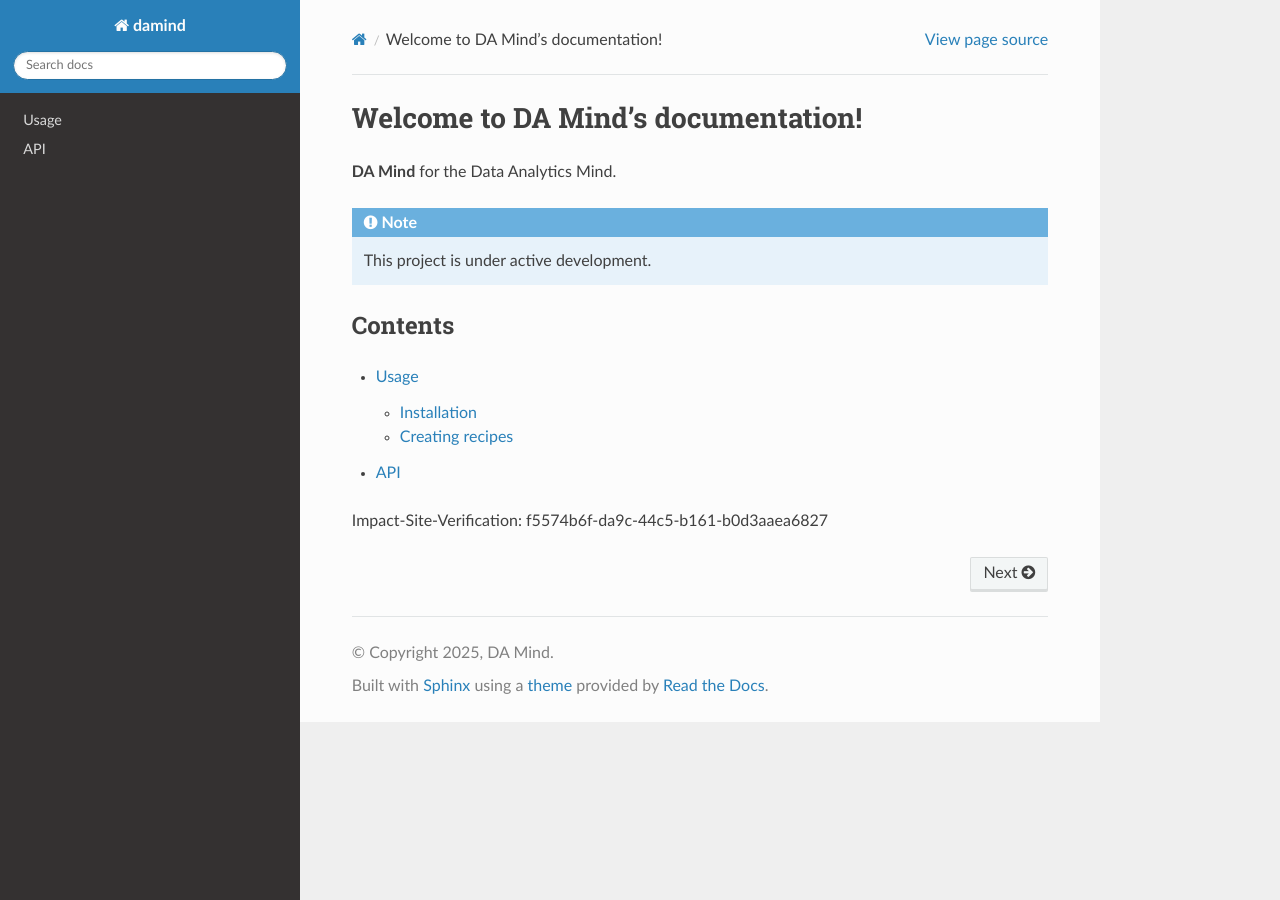
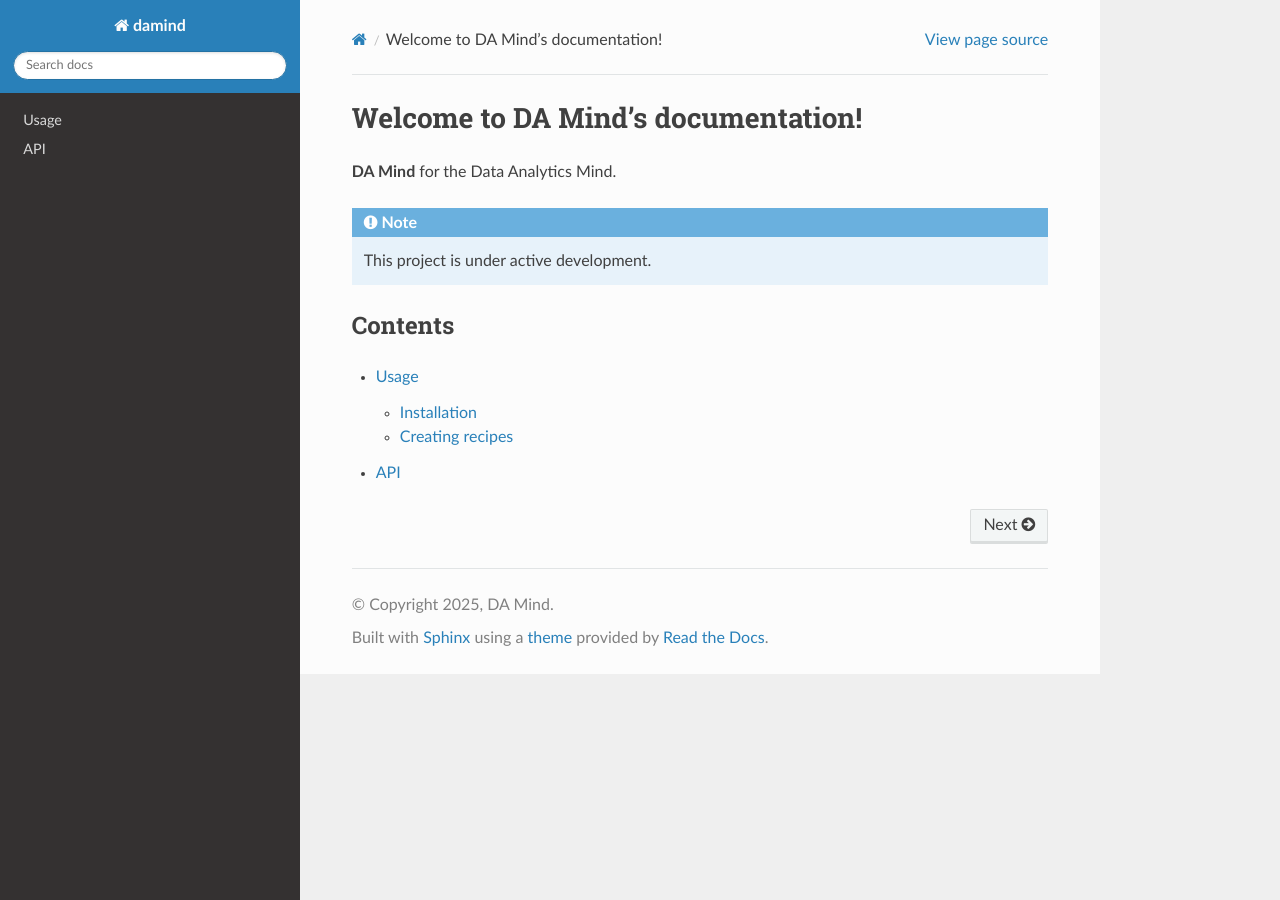
Before and after one commit to dataanalyticsmind/damind, a Sphinx documentation site: the page built from docs/source/index.rst, in a window 1280 px wide. Built offline with Sphinx 7.4.7 and the Read the Docs theme 3.1.0, drawn with Linux system fonts in a browser that asks for light colours.

Commit message:
Update index.rst

```diff
--- a/docs/source/index.rst
+++ b/docs/source/index.rst
@@ -14,5 +14,3 @@ Contents
 
    usage
    api
-
-Impact-Site-Verification: f5574b6f-da9c-44c5-b161-b0d3aaea6827
```
